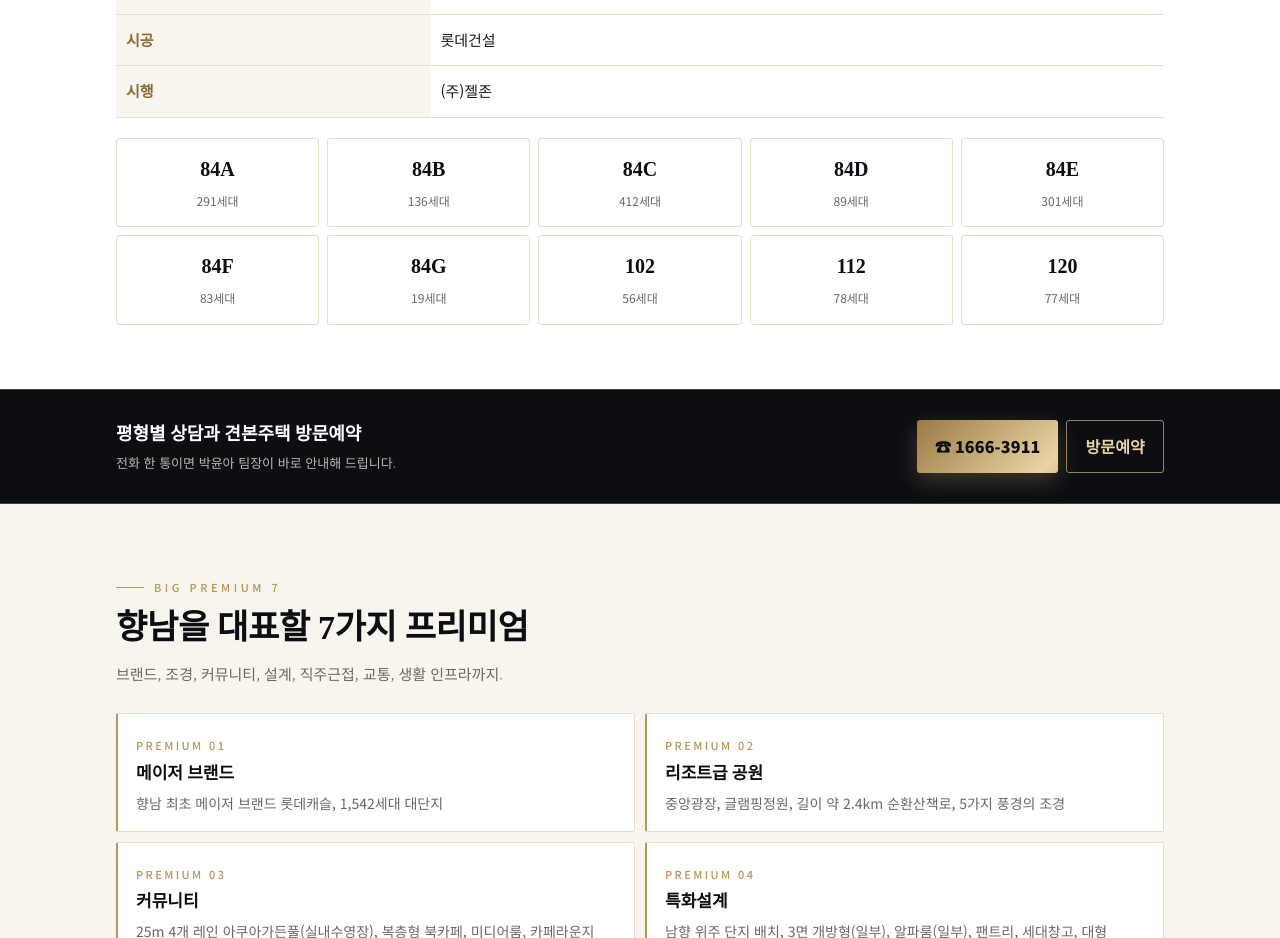
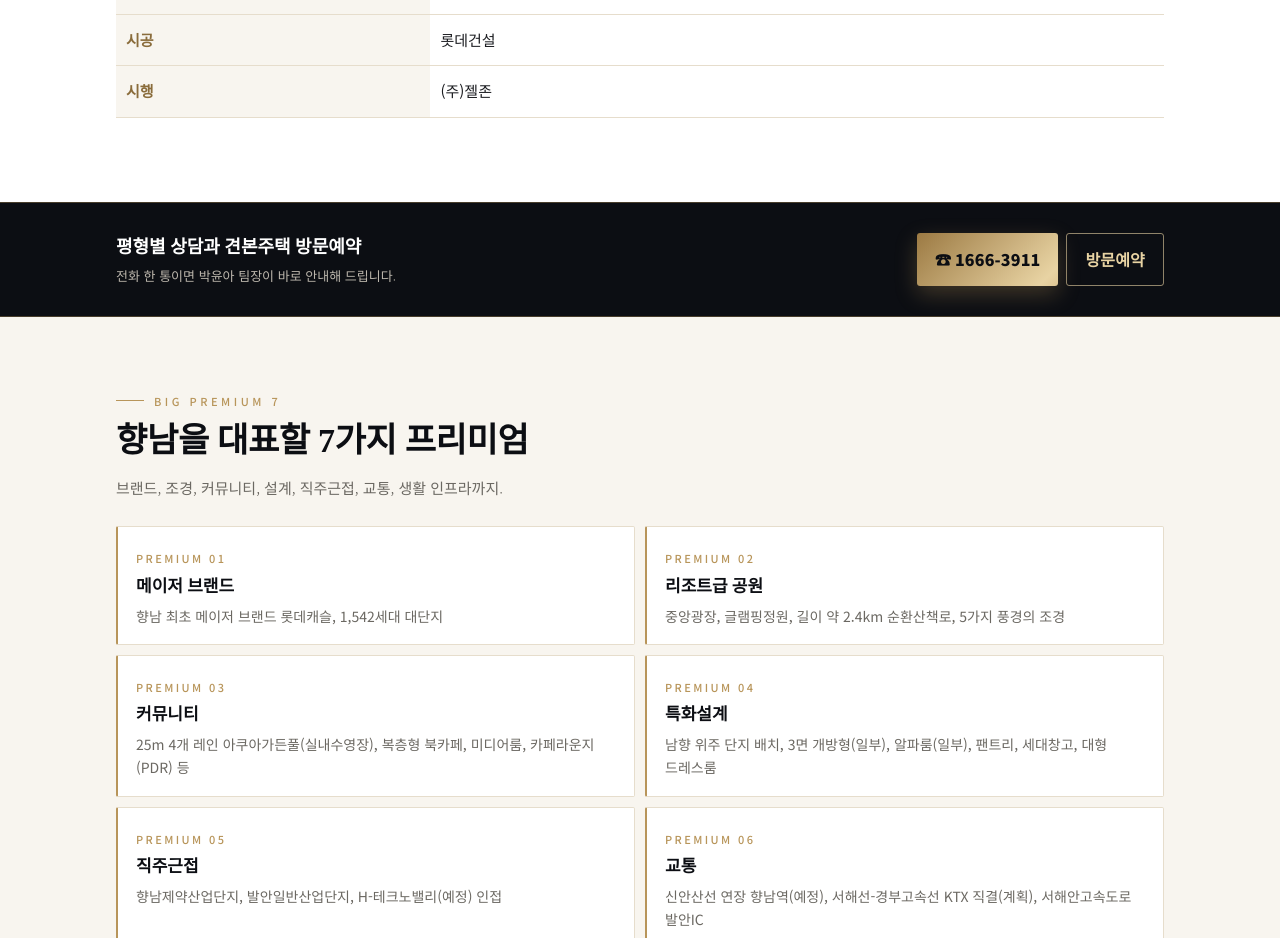
Before and after one commit to jmjj990312-afk/hyangnam-lottecastle, a plain HTML site: page index.html in a window 1280 px wide. Shown: the part 2820-3758 px from the top of the page. Drawn offline with Linux system fonts and the light colour scheme.

Commit message:
사업개요 타입별 세대수 카드 삭제
Co-Authored-By: Claude Opus 5.5 <noreply@anthropic.com>

```diff
--- a/index.html
+++ b/index.html
@@ -264,18 +264,6 @@ footer button{background:none;border:0;color:var(--gold2);text-decoration:underl
       <tr><th>시공</th><td>롯데건설</td></tr>
       <tr><th>시행</th><td>(주)젤존</td></tr>
     </table>
-    <div class="types">
-      <div class="type"><b>84A</b><span>291세대</span></div>
-      <div class="type"><b>84B</b><span>136세대</span></div>
-      <div class="type"><b>84C</b><span>412세대</span></div>
-      <div class="type"><b>84D</b><span>89세대</span></div>
-      <div class="type"><b>84E</b><span>301세대</span></div>
-      <div class="type"><b>84F</b><span>83세대</span></div>
-      <div class="type"><b>84G</b><span>19세대</span></div>
-      <div class="type"><b>102</b><span>56세대</span></div>
-      <div class="type"><b>112</b><span>78세대</span></div>
-      <div class="type"><b>120</b><span>77세대</span></div>
-    </div>
   </div>
 </section>
 
```
